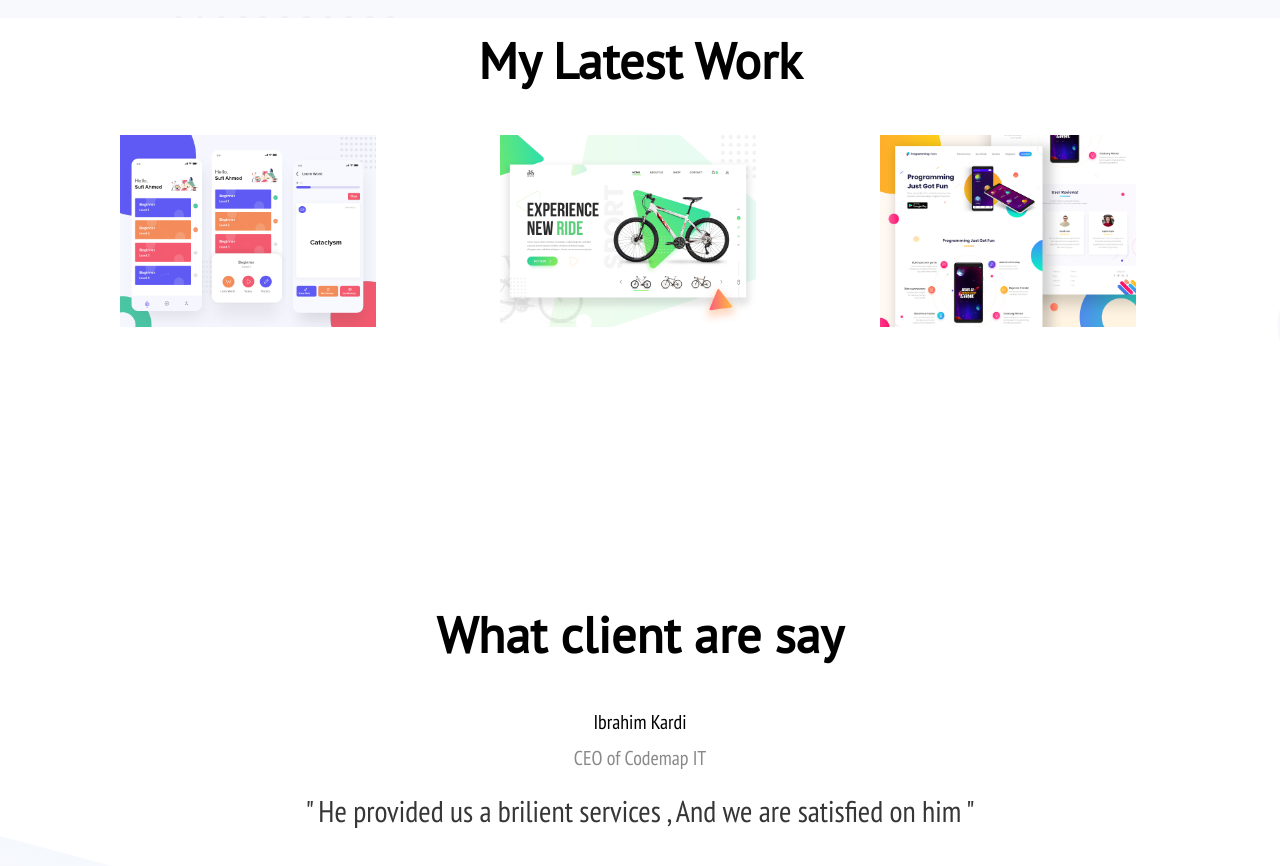
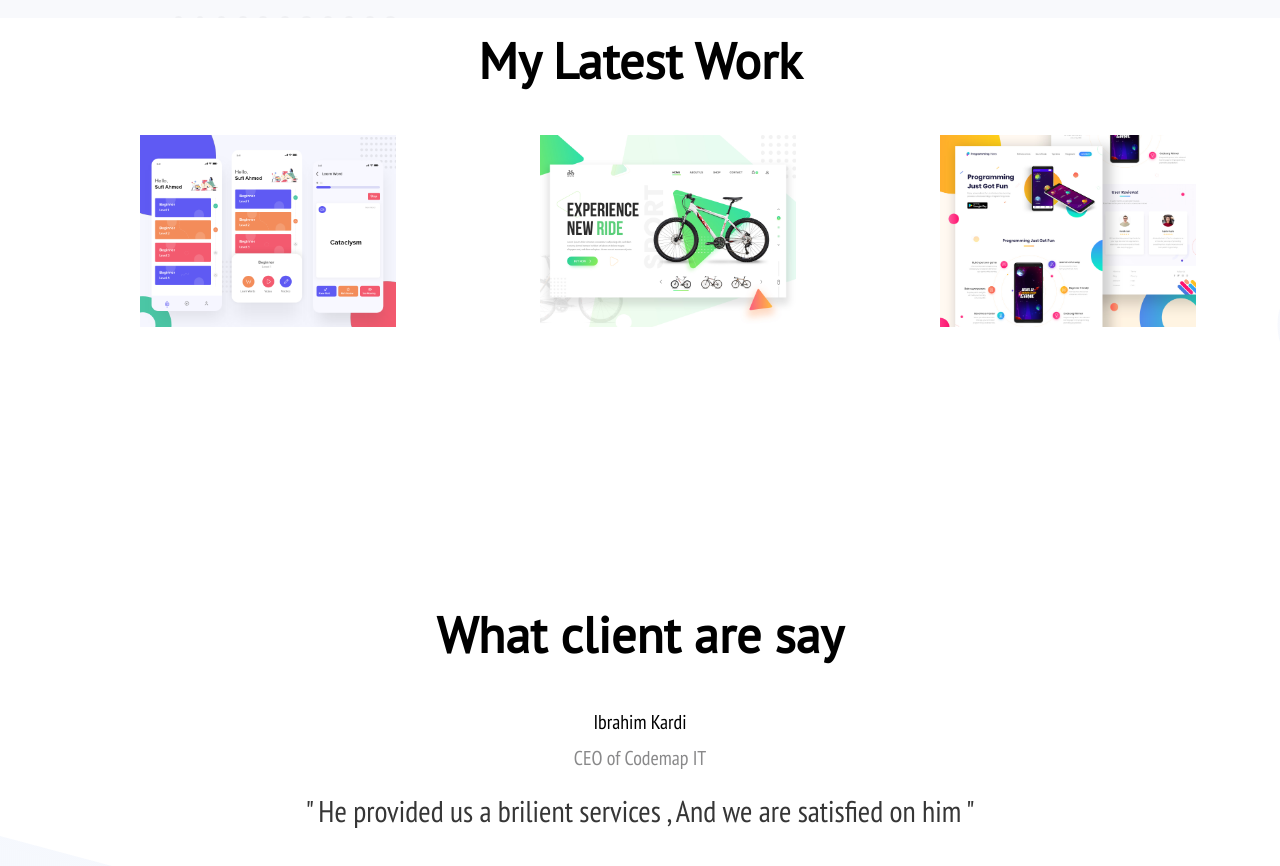
Before and after one commit to banglatoriq/assignmenthero.io, a plain HTML site: page index.html in a window 1280 px wide. Shown: the part 1120-1986 px from the top of the page. Drawn offline with Linux system fonts and the light colour scheme.

Commit message:
mergin value changed

```diff
--- a/style.css
+++ b/style.css
@@ -107,7 +107,7 @@ section {
     width: 20%;
     height: 20%;
     display: inline-block;
-   margin-left: 120px;
+   margin-left: 140px;
 }
 .client{
     background-image: url(img/footer-bg.png);
```
